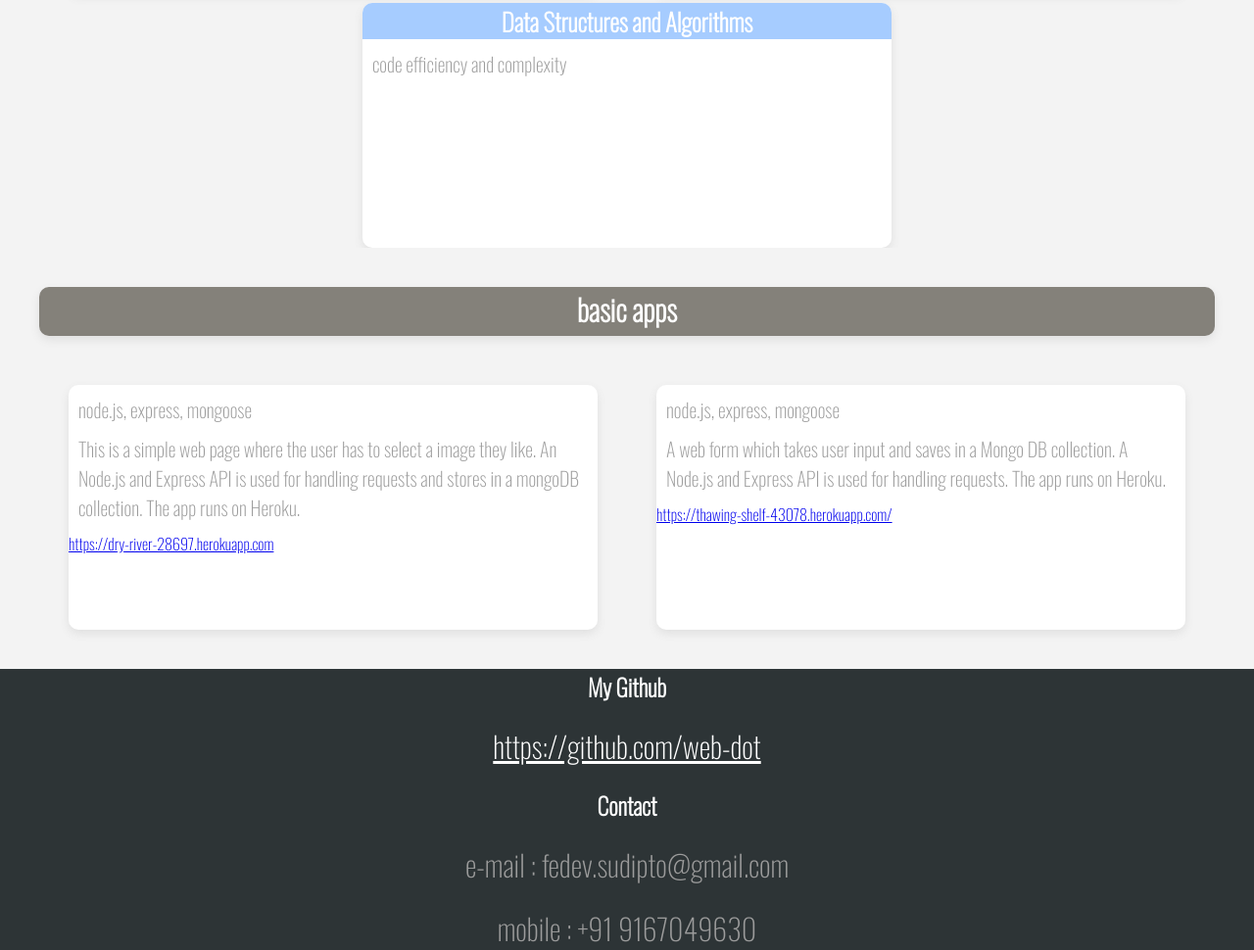
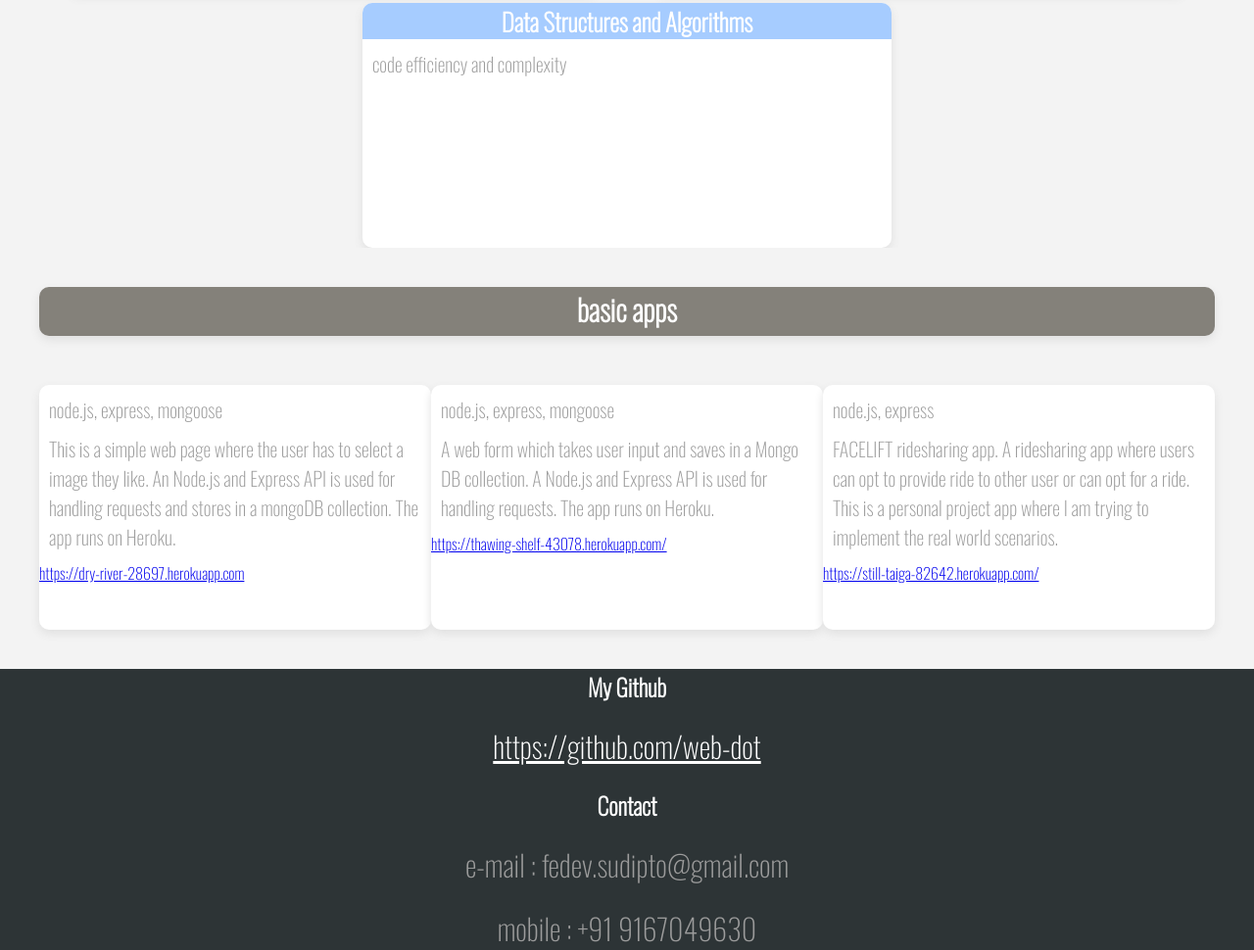
Before and after one commit to web-dot/resume-page, a website: page public/index.html in a window 1280 px wide. Shown: the part 2067-3037 px from the top of the page at 98% size. Drawn offline with nearby package versions, Linux system fonts and the light colour scheme.

Commit message:
commit-05

```diff
--- a/package.json
+++ b/package.json
@@ -3,12 +3,12 @@
   "version": "1.0.0",
   "description": "",
   "main": "index.js",
-    "engines": {
+  "engines": {
     "node": "v12.16.3"
   },
   "scripts": {
     "test": "echo \"Error: no test specified\" && exit 1",
-      "start": "node ./index.js"
+    "start": "node ./index.js"
   },
   "repository": {
     "type": "git",
--- a/public/index.html
+++ b/public/index.html
@@ -102,7 +102,7 @@
 			<p>code efficiency and complexity</p>
 		</div>
 	</section>
-		<section class="title">
+    <section class="title">
 		<h2>basic apps</h2>
 	</section>
 	<section class="section-03">
@@ -118,6 +118,11 @@
 			<p>A web form which takes user input and saves in a Mongo DB collection. A Node.js and Express API is used for handling requests. The app runs on Heroku.</p>
 			<a href="https://thawing-shelf-43078.herokuapp.com///" target="blank">https://thawing-shelf-43078.herokuapp.com/</a>
 		</div>
+        <div class="sub-section-01">
+			<p>node.js, express</p>
+			<p>FACELIFT ridesharing app. A ridesharing app where users can opt to provide ride to other user or can opt for a ride. This is a personal project app where I am trying to implement the real world scenarios.</p>
+			<a href="https://still-taiga-82642.herokuapp.com/" target="blank">https://still-taiga-82642.herokuapp.com/</a>
+		</div>
 	</section>
 	<footer class="footer">
 		<div class="foo-01">
```
